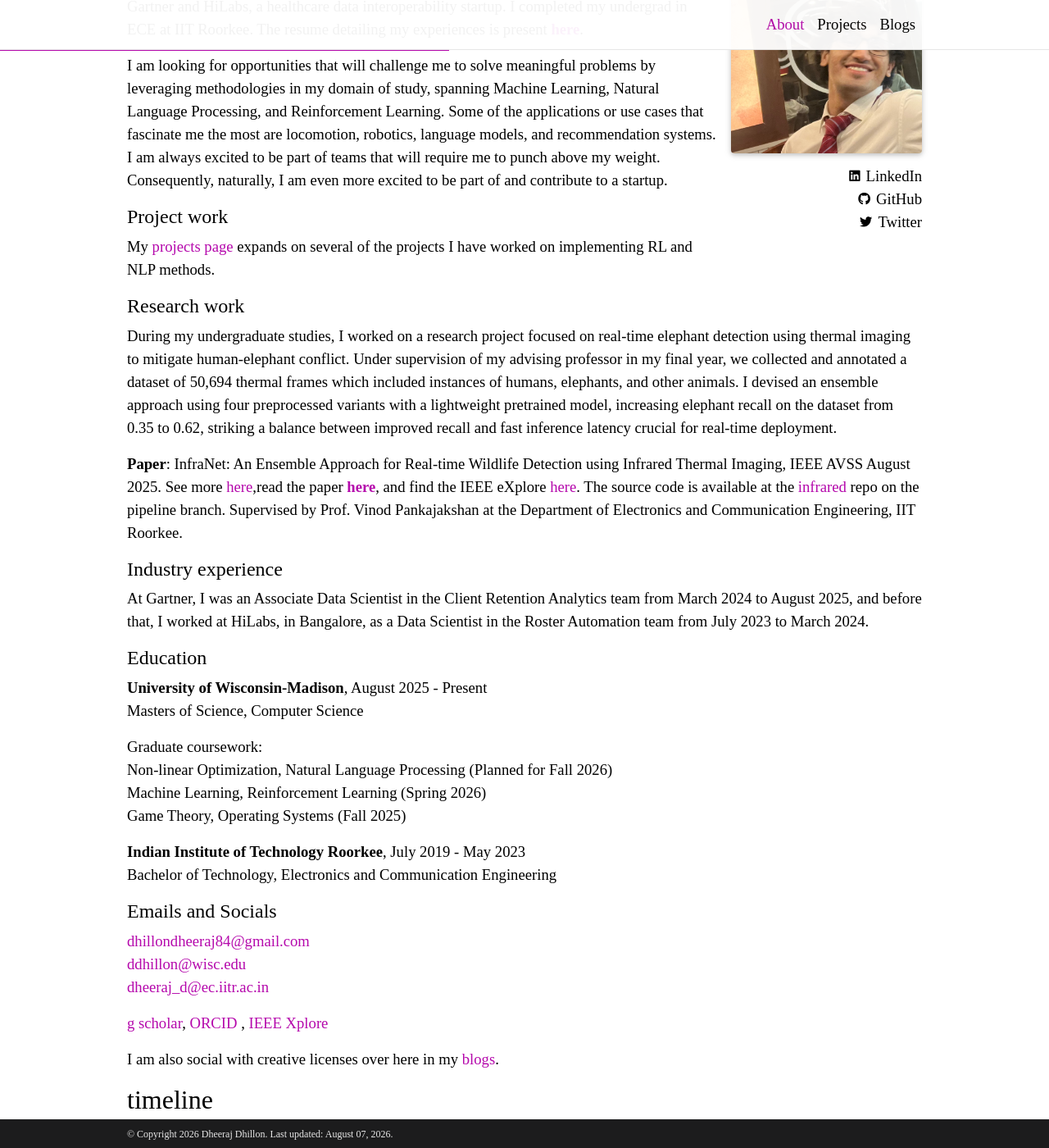
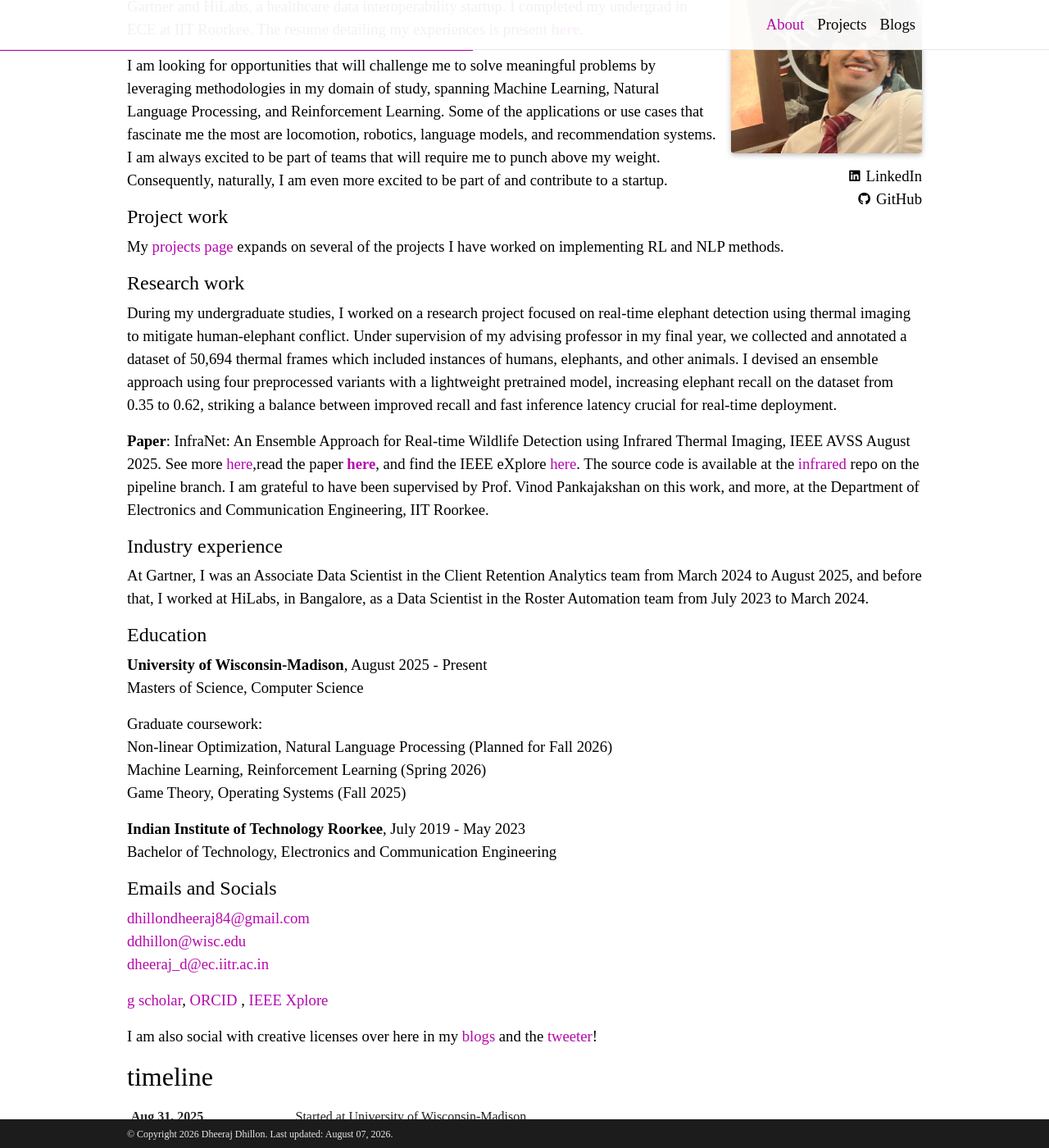
Before and after one commit to djdhillxn/djdhillxn.github.io, a Jekyll site: the page built from _pages/about.md, in a window 1280 px wide and 1400 px high, scrolled down 235 px. Shown: the whole window at 82% size. Built offline with Jekyll 4.4.1, drawn with Linux system fonts in a browser that asks for light colours; comment, search, counter and statistics services are not loaded; a style sheet for code colours, icons or effects is not loaded.

Commit message:
minor polishing

```diff
--- a/_layouts/about.html
+++ b/_layouts/about.html
@@ -43,12 +43,12 @@
                   <span>GitHub</span>
                 </a>
               {%- endif -%}
-              {%- if site.twitter_username -%}
+              <!-- {%- if site.twitter_username -%}
                 <a href="https://twitter.com/{{ site.twitter_username }}" target="_blank" rel="noopener" title="Twitter">
                   <i class="fab fa-twitter" aria-hidden="true"></i>
                   <span>Twitter</span>
                 </a>
-              {%- endif -%}
+              {%- endif -%} -->
             </nav>
             {%- if page.profile.more_info %}
             <div class="more-info">
--- a/_pages/about.md
+++ b/_pages/about.md
@@ -38,7 +38,7 @@
 I devised an ensemble approach using four preprocessed variants with a lightweight pretrained model, increasing elephant recall on the dataset from 0.35 to 0.62, striking a balance between improved recall and fast inference latency crucial for real-time deployment.
 
 **Paper**: InfraNet: An Ensemble Approach for Real-time Wildlife Detection using Infrared Thermal Imaging, IEEE AVSS August 2025. See more [here](/projects/infranet),read the paper **[here](/assets/pdf/InfraNet%20-%20AVSS%202025.pdf)**, and find the IEEE eXplore [here](https://ieeexplore.ieee.org/document/11149967).
-The source code is available at the [infrared](https://github.com/djdhillxn/infrared/tree/pipeline) repo on the pipeline branch. Supervised by Prof. Vinod Pankajakshan at the
+The source code is available at the [infrared](https://github.com/djdhillxn/infrared/tree/pipeline) repo on the pipeline branch. I am grateful to have been supervised by Prof. Vinod Pankajakshan on this work, and more, at the
 Department of Electronics and Communication Engineering, IIT Roorkee.
 
 <!-- #### Research at IIT Roorkee -->
@@ -106,13 +106,13 @@
 [dheeraj_d@ec.iitr.ac.in](mailto:dheeraj_d@ec.iitr.ac.in)
 
 <!-- [LinkedIn](https://www.linkedin.com/in/djdhillxn/) \  -->
-<!-- [Twitter](https://x.com/djdhillxn) \ -->
+<!-- [Twitter](https://x.com/djdhillxn) -->
 
 [g scholar](https://scholar.google.com/citations?user=njVX6ngAAAAJ&hl=en), [ORCID](https://orcid.org/0009-0002-0234-124X)
 , [IEEE Xplore](https://ieeexplore.ieee.org/author/542676216429361)
 
 <!-- I am also social with artistic licenses over here in my [blogs](/blogs). -->
-I am also social with creative licenses over here in my [blogs](/blogs).
+I am also social with creative licenses over here in my [blogs](/blogs) and the [tweeter](https://x.com/djdhillxn)!
 
 <!-- See overview in my [work blogs](/blogs). -->
 
```
